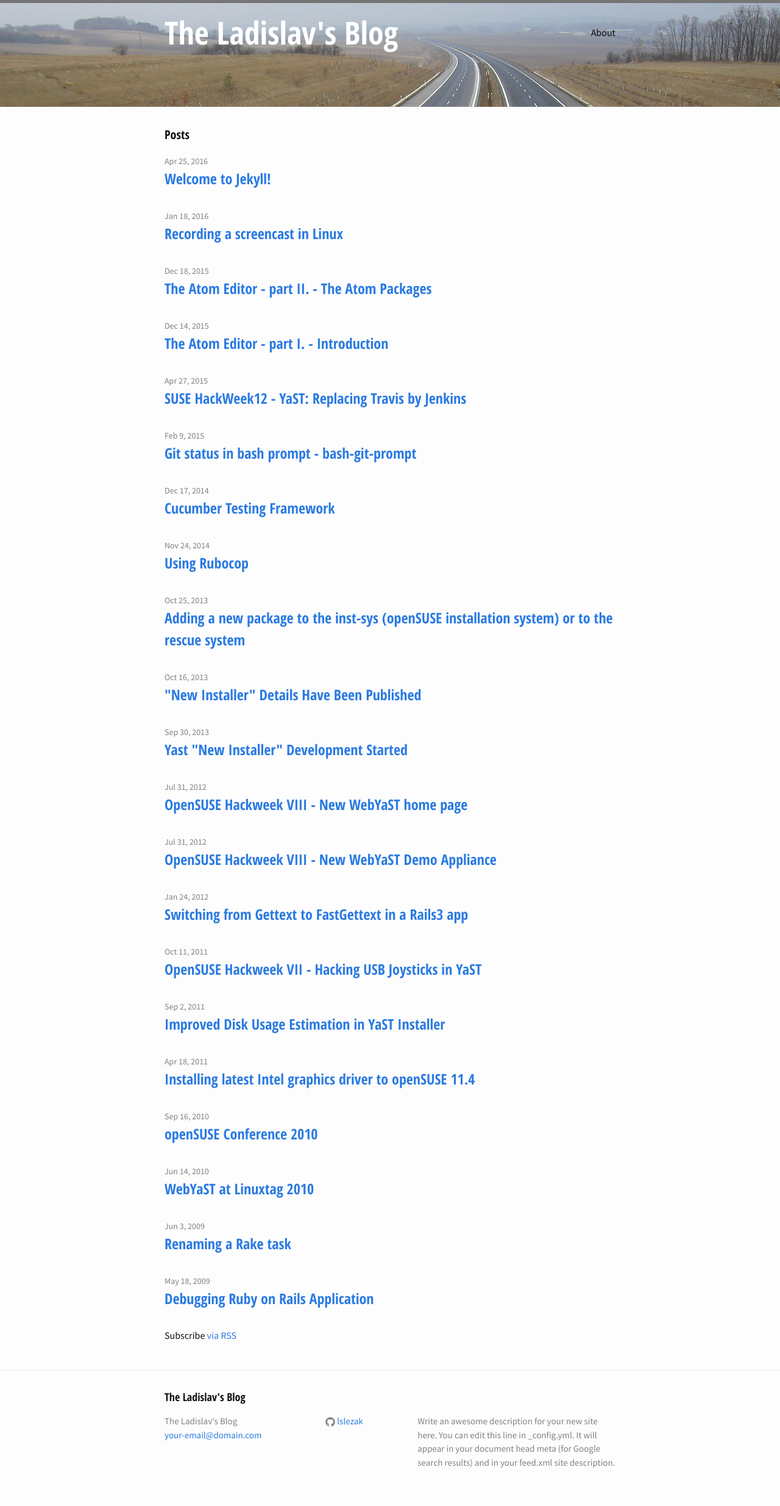
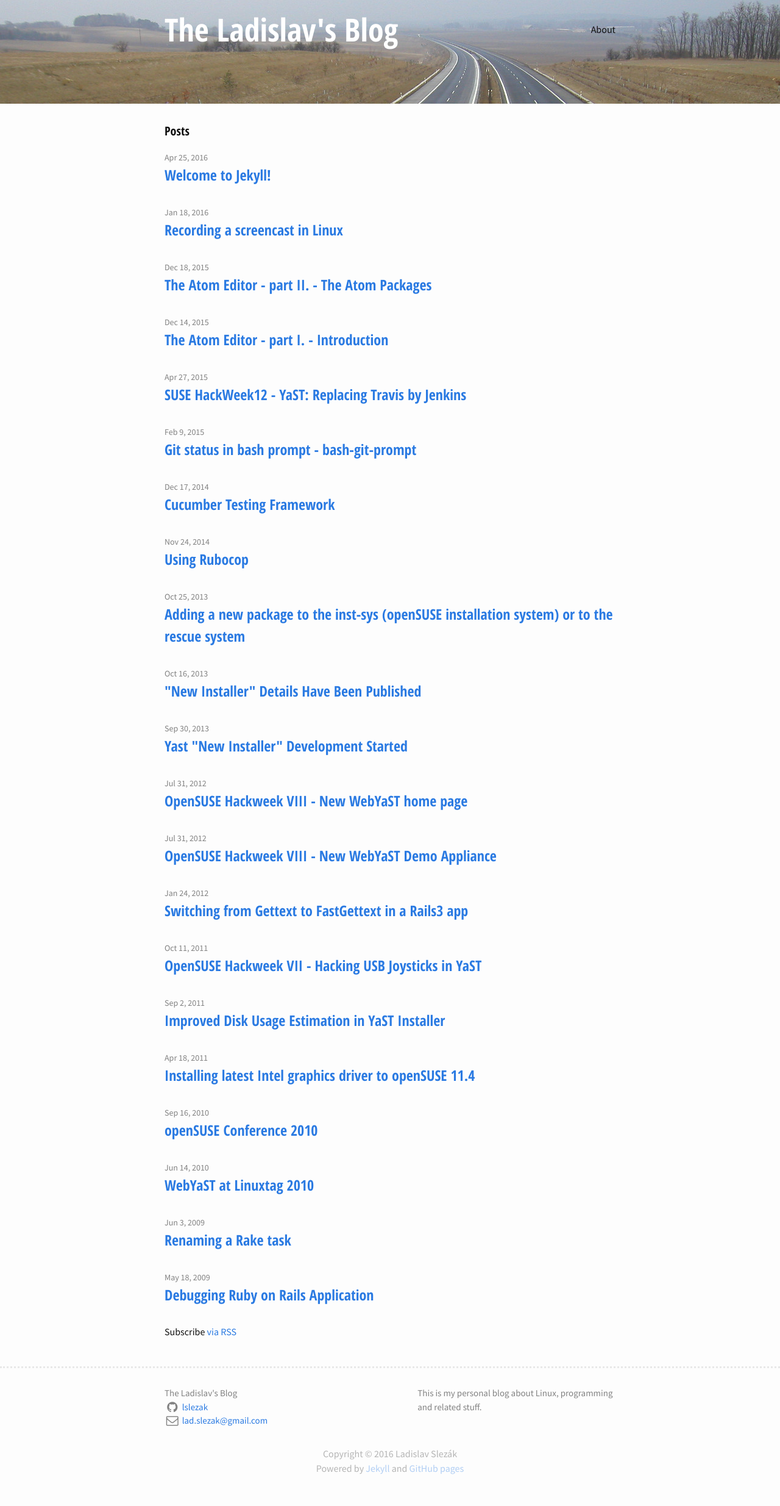
Before and after one commit to lslezak/blog, a Jekyll site: the page built from index.html, in a window 1280 px wide. Shown: the whole page at 61% size. Built offline with Jekyll 4.4.1, drawn with Linux system fonts in a browser that asks for light colours; nearby versions of some CDN libraries.

Commit message:
update style

```diff
--- a/_config.yml
+++ b/_config.yml
@@ -1,17 +1,10 @@
-# Welcome to Jekyll!
-#
-# This config file is meant for settings that affect your whole blog, values
-# which you are expected to set up once and rarely need to edit after that.
-# For technical reasons, this file is *NOT* reloaded automatically when you use
-# 'jekyll serve'. If you change this file, please restart the server process.
+# If you change this file, please restart the local server process.
 
-# Site settings
+# site settings
 title: The Ladislav's Blog
-email: your-email@domain.com
-description: > # this means to ignore newlines until "baseurl:"
-  Write an awesome description for your new site here. You can edit this
-  line in _config.yml. It will appear in your document head meta (for
-  Google search results) and in your feed.xml site description.
+email: lad.slezak@gmail.com
+description: >
+  This is my personal blog about Linux, programming and related stuff.
 baseurl: "" # the subpath of your site, e.g. /blog
 url: "http://lslezak.github.io" # the base hostname & protocol for your site
 github_username:  lslezak
@@ -20,6 +13,7 @@ github_username:  lslezak
 kramdown:
   # Use GitHub flavored markdown, including triple backtick fenced code blocks
   input: GFM
+  # no hard line endings, allow reformatting paragraphs
   hard_wrap: false
 
 permalink: /:year/:month/:day/:title/
--- a/_includes/footer.html
+++ b/_includes/footer.html
@@ -2,30 +2,27 @@
 
   <div class="wrapper">
 
-    <h2 class="footer-heading">{{ site.title }}</h2>
+    <!-- <h2 class="footer-heading">{{ site.title }}</h2> -->
 
     <div class="footer-col-wrapper">
       <div class="footer-col footer-col-1">
         <ul class="contact-list">
           <li>{{ site.title }}</li>
-          <li><a href="mailto:{{ site.email }}">{{ site.email }}</a></li>
+          {% if site.github_username %}
+          <li>
+            <span class="fa fa-github fa-lg fa-fw"></span>
+            <a href="https://github.com/{{ site.github_username }}">{{ site.github_username }}</a>
+          </li>
+          {% endif %}
+
+          <li>
+            <span class="fa fa-envelope-o fa-lg fa-fw"></span>
+            <a href="mailto:{{ site.email }}"> {{ site.email }}</a>
+          </li>
         </ul>
       </div>
 
       <div class="footer-col footer-col-2">
-        <ul class="social-media-list">
-          {% if site.github_username %}
-          <li>
-            {% include icon-github.html username=site.github_username %}
-          </li>
-          {% endif %}
-
-          {% if site.twitter_username %}
-          <li>
-            {% include icon-twitter.html username=site.twitter_username %}
-          </li>
-          {% endif %}
-        </ul>
       </div>
 
       <div class="footer-col footer-col-3">
@@ -33,6 +30,12 @@
       </div>
     </div>
 
+    <div class="footer-copy">
+      Copyright © 2016 Ladislav Slezák<br/>
+      Powered by <a href="http://jekyllrb.com/">Jekyll</a> and
+      <a href="https://pages.github.com/">GitHub pages</a>
+    </div>
+
   </div>
 
 </footer>
--- a/_sass/_layout.scss
+++ b/_sass/_layout.scss
@@ -2,20 +2,16 @@
  * Site header
  */
 .site-header {
-    border-top: 5px solid $grey-color-dark;
-    border-bottom: 1px solid $grey-color-light;
-    background-image: url(/images/page_header.jpg);
+  background-image: url("/images/page_header.jpg");
   background-size: cover;
   background-position: center;
   background-repeat: no-repeat;
   min-height: 150px;
   max-height: 220px;
   padding-top: 20px;
-
   // Positioning context for the mobile navigation icon
   position: relative;
 }
-
 .site-title {
   font-family: $header-font-family;
   font-size: 52px;
@@ -24,28 +20,27 @@
   float: left;
   &,
   &:visited {
-        color: white;
+    color: $title-color;
+  }
+  &:hover {
+    text-decoration: none;
+    color: darken($title-color, 10%);
   }
 }
-
 .site-nav {
   float: right;
   line-height: 56px;
-
   .menu-icon {
     display: none;
   }
-
   .page-link {
     color: $text-color;
     line-height: $base-line-height;
-
     // Gaps between nav items, but not on the last one
     &:not(:last-child) {
       margin-right: 20px;
     }
   }
-
   @include media-query($on-palm) {
     position: absolute;
     top: 9px;
@@ -54,7 +49,6 @@
     border: 1px solid $grey-color-light;
     border-radius: 5px;
     text-align: right;
-
     .menu-icon {
       display: block;
       float: right;
@@ -63,31 +57,25 @@
       line-height: 0;
       padding-top: 10px;
       text-align: center;
-
       > svg {
         width: 18px;
         height: 15px;
-
         path {
           fill: $grey-color-dark;
         }
       }
     }
-
     .trigger {
       clear: both;
       display: none;
     }
-
     &:hover .trigger {
       display: block;
       padding-bottom: 5px;
     }
-
     .page-link {
       display: block;
       padding: 5px 10px;
-
       &:not(:last-child) {
         margin-right: 0;
       }
@@ -96,13 +84,12 @@
   }
 }
 
-
-
 /**
  * Site footer
  */
+
 .site-footer {
-    border-top: 1px solid $grey-color-light;
+  border-top: 3px dotted $grey-color-light;
   padding: $spacing-unit 0;
 }
 
@@ -132,45 +119,54 @@
 
 .footer-col-1 {
   width: -webkit-calc(35% - (#{$spacing-unit} / 2));
-    width:         calc(35% - (#{$spacing-unit} / 2));
+  width: calc(35% - (#{$spacing-unit} / 2));
 }
 
 .footer-col-2 {
   width: -webkit-calc(20% - (#{$spacing-unit} / 2));
-    width:         calc(20% - (#{$spacing-unit} / 2));
+  width: calc(20% - (#{$spacing-unit} / 2));
 }
 
 .footer-col-3 {
   width: -webkit-calc(45% - (#{$spacing-unit} / 2));
-    width:         calc(45% - (#{$spacing-unit} / 2));
+  width: calc(45% - (#{$spacing-unit} / 2));
 }
 
+.footer-copy {
+  color: lighten($grey-color, 20%);
+  text-align: center;
+
+  a {
+    &,
+    &:visited,
+    &:hover {
+      color: lighten($brand-color, 30%);
+    }
+  }
+}
 @include media-query($on-laptop) {
   .footer-col-1,
   .footer-col-2 {
     width: -webkit-calc(50% - (#{$spacing-unit} / 2));
-        width:         calc(50% - (#{$spacing-unit} / 2));
+    width: calc(50% - (#{$spacing-unit} / 2));
   }
-
   .footer-col-3 {
     width: -webkit-calc(100% - (#{$spacing-unit} / 2));
-        width:         calc(100% - (#{$spacing-unit} / 2));
+    width: calc(100% - (#{$spacing-unit} / 2));
   }
 }
-
 @include media-query($on-palm) {
   .footer-col {
     float: none;
     width: -webkit-calc(100% - (#{$spacing-unit} / 2));
-        width:         calc(100% - (#{$spacing-unit} / 2));
+    width: calc(100% - (#{$spacing-unit} / 2));
   }
 }
-
-
 
 /**
  * Page content
  */
+
 .page-content {
   padding: $spacing-unit 0;
 }
@@ -182,7 +178,6 @@
 .post-list {
   margin-left: 0;
   list-style: none;
-
   > li {
     margin-bottom: $spacing-unit;
   }
@@ -192,17 +187,15 @@
   font-size: $small-font-size;
   color: $grey-color;
 }
-
 .post-link {
   display: block;
   font-size: 24px;
 }
 
-
-
 /**
  * Posts
  */
+
 .post-header {
   margin-bottom: $spacing-unit;
 }
@@ -211,7 +204,6 @@
   font-size: 42px;
   letter-spacing: -1px;
   line-height: 1;
-
   @include media-query($on-laptop) {
     font-size: 36px;
   }
@@ -219,26 +211,20 @@
 
 .post-content {
   margin-bottom: $spacing-unit;
-
   h2 {
     font-size: 32px;
-
     @include media-query($on-laptop) {
       font-size: 28px;
     }
   }
-
   h3 {
     font-size: 26px;
-
     @include media-query($on-laptop) {
       font-size: 22px;
     }
   }
-
   h4 {
     font-size: 20px;
-
     @include media-query($on-laptop) {
       font-size: 18px;
     }
--- a/css/main.scss
+++ b/css/main.scss
@@ -5,6 +5,8 @@
 
 // import Google fonts
 @import url(https://fonts.googleapis.com/css?family=Source+Sans+Pro|Cousine|Open+Sans+Condensed:700);
+
+@import url(https://maxcdn.bootstrapcdn.com/font-awesome/4.6.1/css/font-awesome.min.css);
 
 $base-font-family: "Source Sans Pro", "Helvetica Neue", Helvetica, Arial, sans-serif;
 $header-font-family: "Open Sans Condensed", Helvetica, Arial, sans-serif;
@@ -15,6 +17,8 @@ $base-font-size:   16px;
 $base-font-weight: 400;
 $small-font-size:  $base-font-size * 0.875;
 $base-line-height: 1.5;
+
+$title-color:      white;
 
 $base-color:       #8CD4FF;
 
```
Lines whose indentation alone changed are shown as unchanged.
